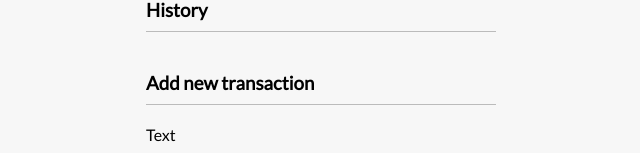
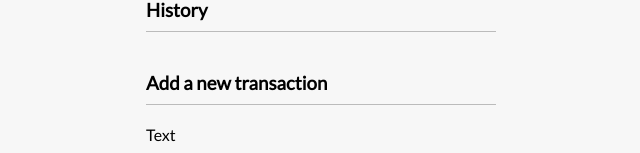
Before and after one commit to pranavnair999/React-app, a React (Create React App) app: page / in a window 1280 px wide. Shown: the part 370-523 px from the top of the page, without its empty margins (319-959 px from the left). Built offline with nearby package versions, Linux system fonts and the light colour scheme; the HTML template or start-up script is replaced by a standard one.

Commit message:
Fix: logic error

```diff
--- a/src/components/AddTransaction.js
+++ b/src/components/AddTransaction.js
@@ -21,7 +21,7 @@ export const AddTransaction = () => {
 
   return (
     <>
-      <h3>Add new transaction</h3>
+      <h3>Add a new transaction</h3>
       <form onSubmit={onSubmit}>
         <div className="form-control">
           <label htmlFor="text">Text</label>
```
